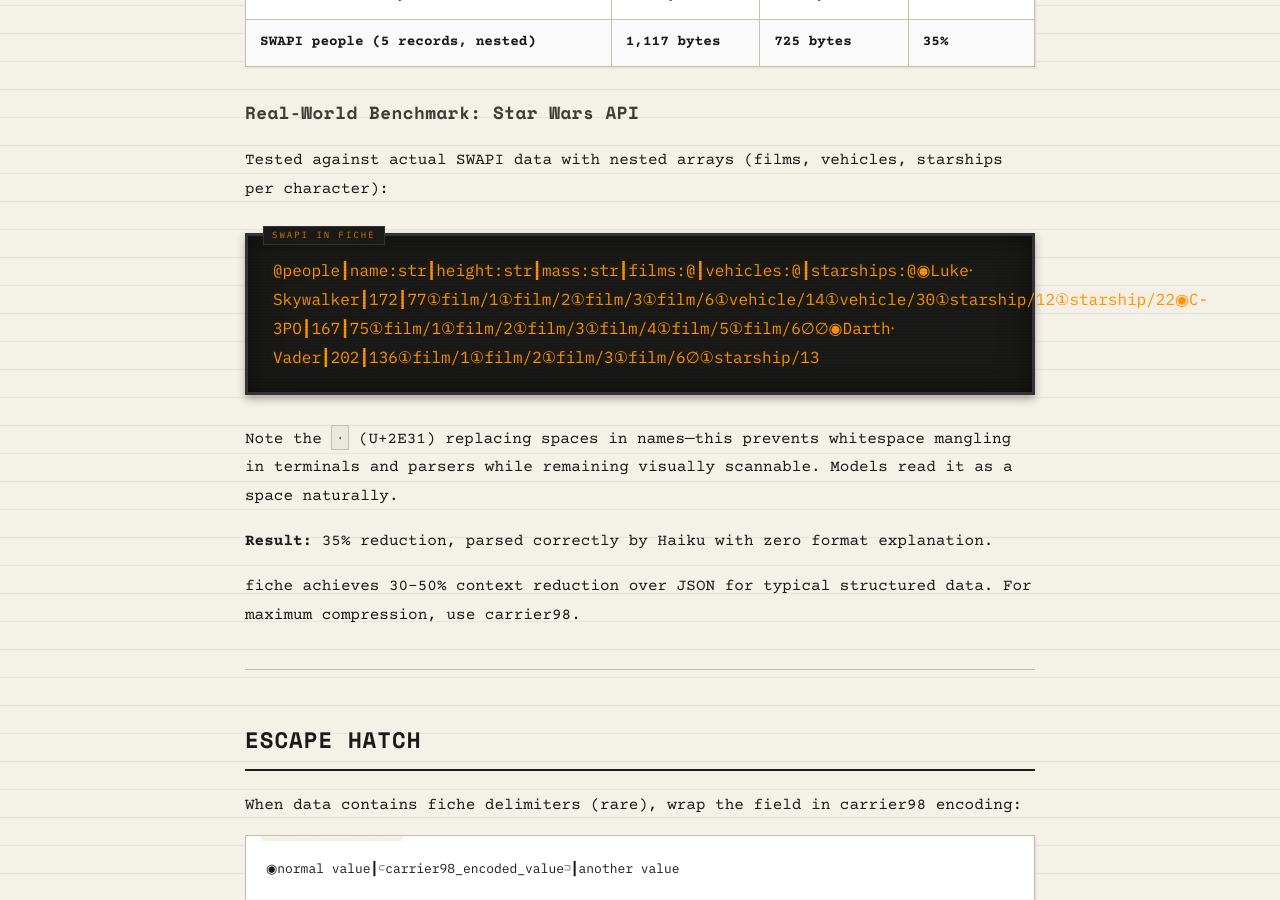
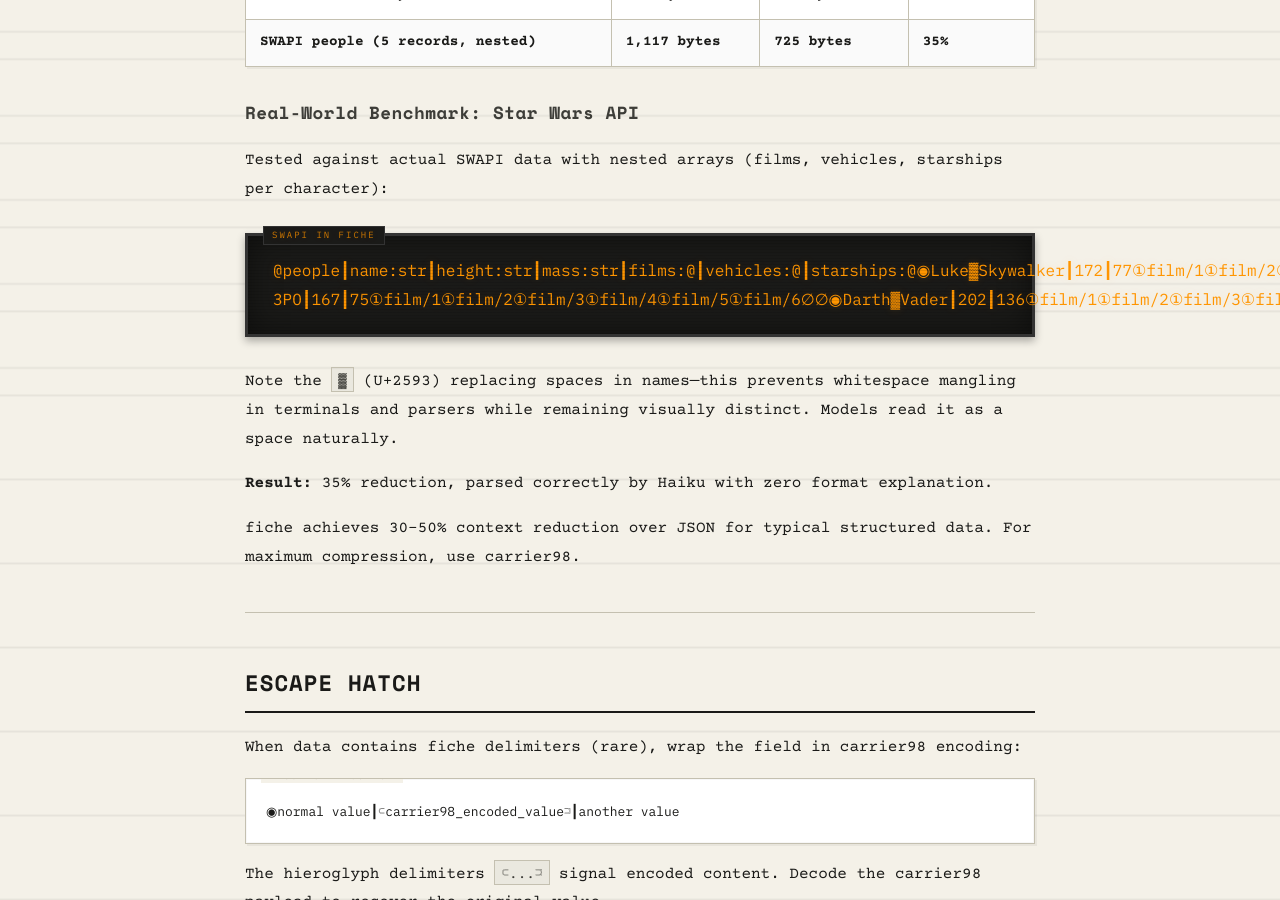
Before and after one commit to coryzibell/carrier98, a Jekyll site: the page built from docs/fiche.md, in a window 1280 px wide and 900 px high, scrolled down 8163 px. Built offline with Jekyll 4.4.1, drawn with Linux system fonts in a browser that asks for light colours; some of the changed text lies outside the part shown.

Commit message:
docs: update minified space char to dark shade (▓)
U+2E31 caused line breaks in renderers. U+2593 is a graphic char
with no break behavior. Tested on Gemini - cold parse, no script.

```diff
--- a/docs/fiche.md
+++ b/docs/fiche.md
@@ -64,7 +64,7 @@ fiche follows this principle: **one document, two readers.**
 | `◈` | U+25C8 | White diamond containing black | Array element separator (flat) |
 | `①②③...` | U+2460+ | Circled numbers | Nested depth levels |
 | `∅` | U+2205 | Empty set | Null value |
-| `⸱` | U+2E31 | Word separator middle dot | Minified space |
+| `▓` | U+2593 | Dark shade | Minified space |
 
 These characters were chosen for:
 - **Rarity**: Almost never appear in real data
@@ -142,7 +142,7 @@ We tested fiche with 10 complex retrieval questions including aggregations, sort
 - Distinguish significant whitespace from formatting
 - Parse collapsed/minified content (impossible with TOON)
 
-**fiche** uses explicit Unicode delimiters (`◉`, `┃`, `⸱`, `①②③`). Models can:
+**fiche** uses explicit Unicode delimiters (`◉`, `┃`, `▓`, `①②③`). Models can:
 - Count visible characters reliably
 - Parse structure without inferring from spacing
 - Handle minified single-string format identically to expanded
@@ -273,10 +273,10 @@ Tested against actual SWAPI data with nested arrays (films, vehicles, starships
 
 <div class="readout">
   <span class="readout-label">SWAPI IN FICHE</span>
-@people┃name:str┃height:str┃mass:str┃films:@┃vehicles:@┃starships:@◉Luke⸱Skywalker┃172┃77①film/1①film/2①film/3①film/6①vehicle/14①vehicle/30①starship/12①starship/22◉C-3PO┃167┃75①film/1①film/2①film/3①film/4①film/5①film/6∅∅◉Darth⸱Vader┃202┃136①film/1①film/2①film/3①film/6∅①starship/13
+@people┃name:str┃height:str┃mass:str┃films:@┃vehicles:@┃starships:@◉Luke▓Skywalker┃172┃77①film/1①film/2①film/3①film/6①vehicle/14①vehicle/30①starship/12①starship/22◉C-3PO┃167┃75①film/1①film/2①film/3①film/4①film/5①film/6∅∅◉Darth▓Vader┃202┃136①film/1①film/2①film/3①film/6∅①starship/13
 </div>
 
-Note the `⸱` (U+2E31) replacing spaces in names—this prevents whitespace mangling in terminals and parsers while remaining visually scannable. Models read it as a space naturally.
+Note the `▓` (U+2593) replacing spaces in names—this prevents whitespace mangling in terminals and parsers while remaining visually distinct. Models read it as a space naturally.
 
 **Result:** 35% reduction, parsed correctly by Haiku with zero format explanation.
 
```
